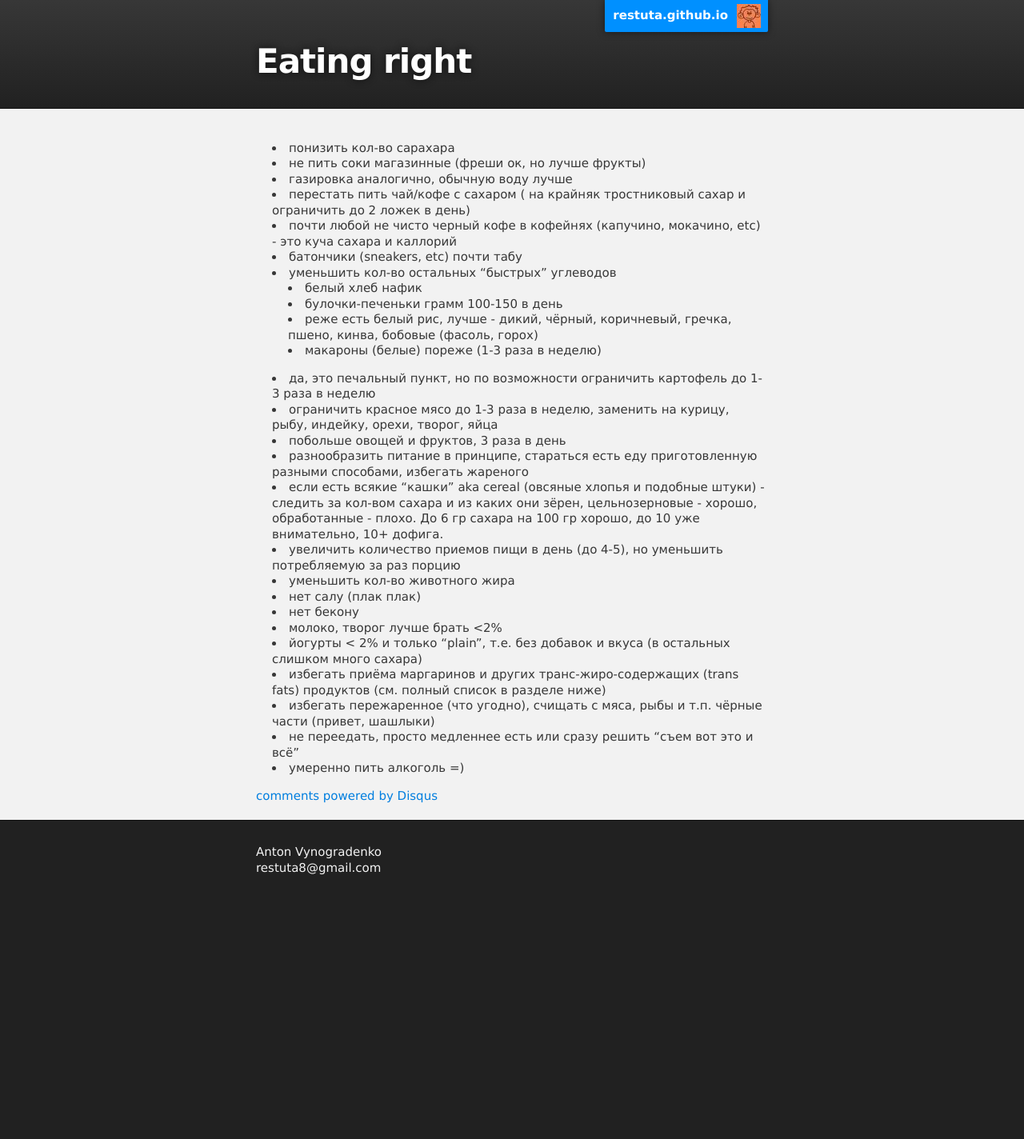
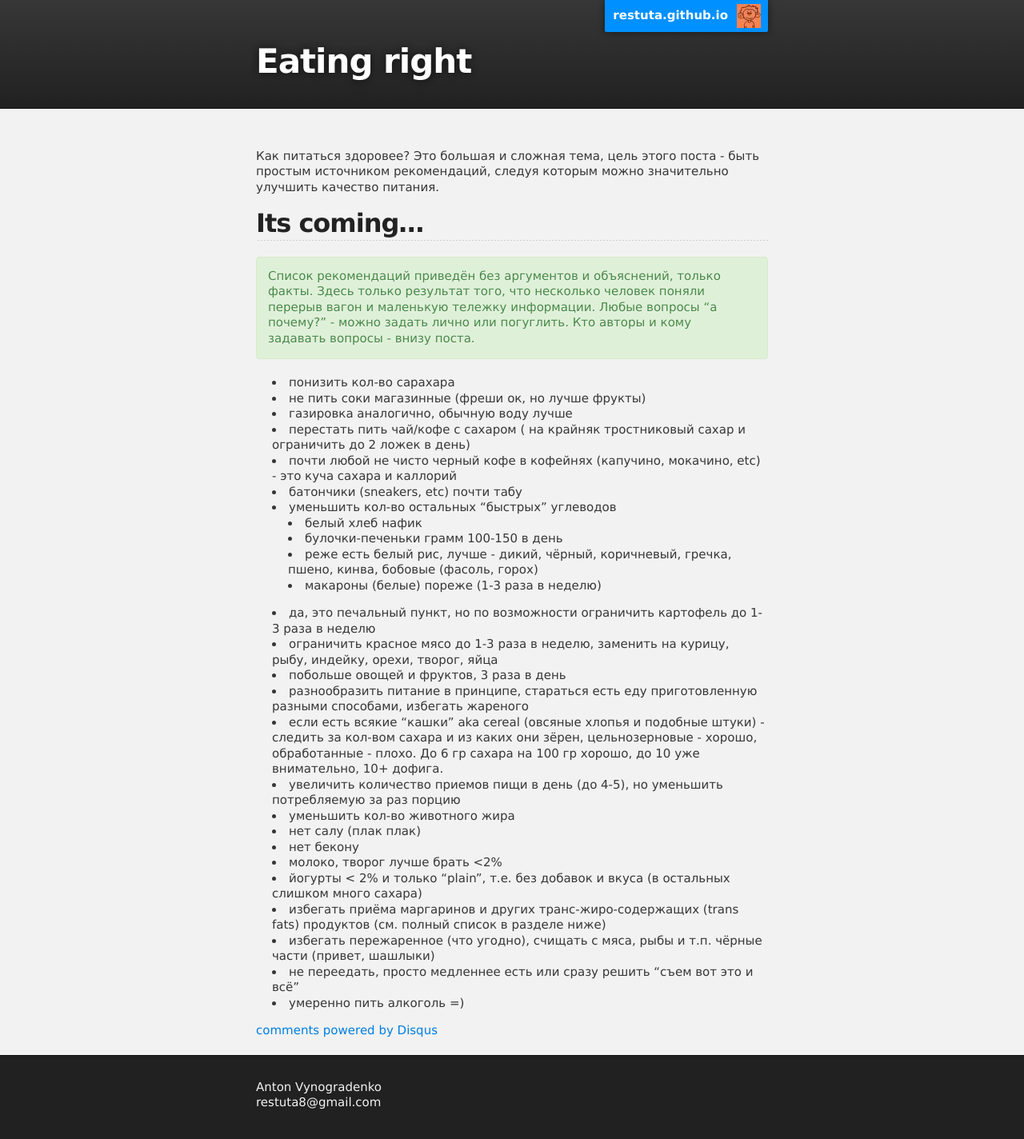
Before and after one commit to Restuta/restuta.github.io, a Jekyll site: the page built from _posts/2013-06-11-eating-right.markdown, in a window 1280 px wide. Shown: the whole page at 80% size. Built offline with Jekyll 4.4.1, drawn with Linux system fonts in a browser that asks for light colours; comment, search, counter and statistics services are not loaded; before the commit the page ends 1130 px from its top, so only the background shows below that.

Commit message:
updated eating right post

```diff
--- a/_posts/2013-06-11-eating-right.markdown
+++ b/_posts/2013-06-11-eating-right.markdown
@@ -2,6 +2,14 @@
 layout: post
 title: Eating right
 ---
+
+Как питаться здоровее? Это большая и сложная тема, цель этого поста - быть простым источником рекомендаций, следуя которым можно значительно улучшить качество питания.
+
+##Its coming...
+<blockquote class="block green-block">
+ 	<p>Список рекомендаций приведён без аргументов и объяснений, только факты. Здесь только результат того, что несколько человек поняли перерыв вагон и маленькую тележку информации. Любые вопросы “а почему?” - можно задать лично или погуглить. Кто авторы и кому задавать вопросы - внизу поста.</p>
+</blockquote>
+
 * понизить кол-во сарахара
 * не пить соки магазинные (фреши ок, но лучше фрукты)
 * газировка аналогично, обычную воду лучше
```
